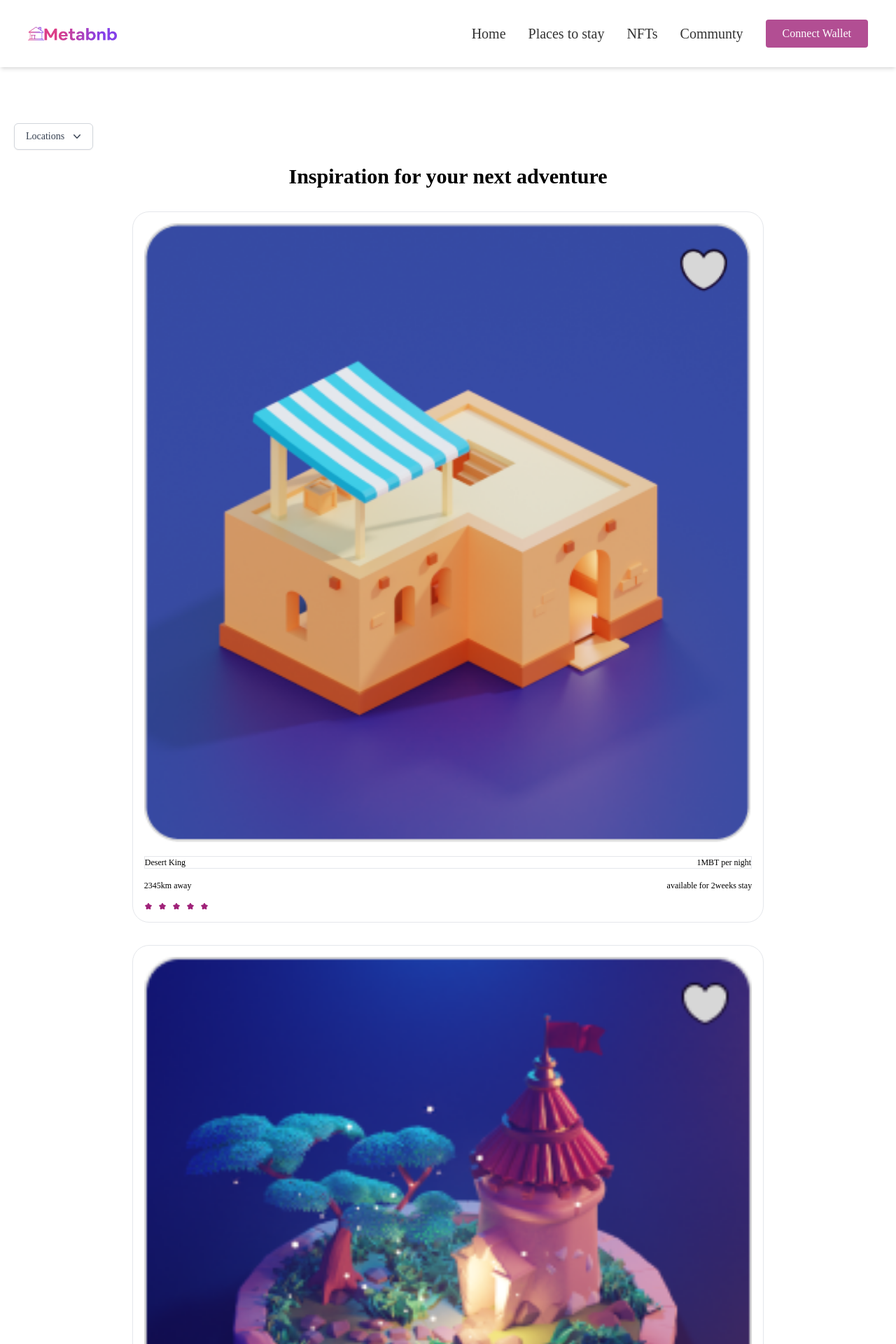
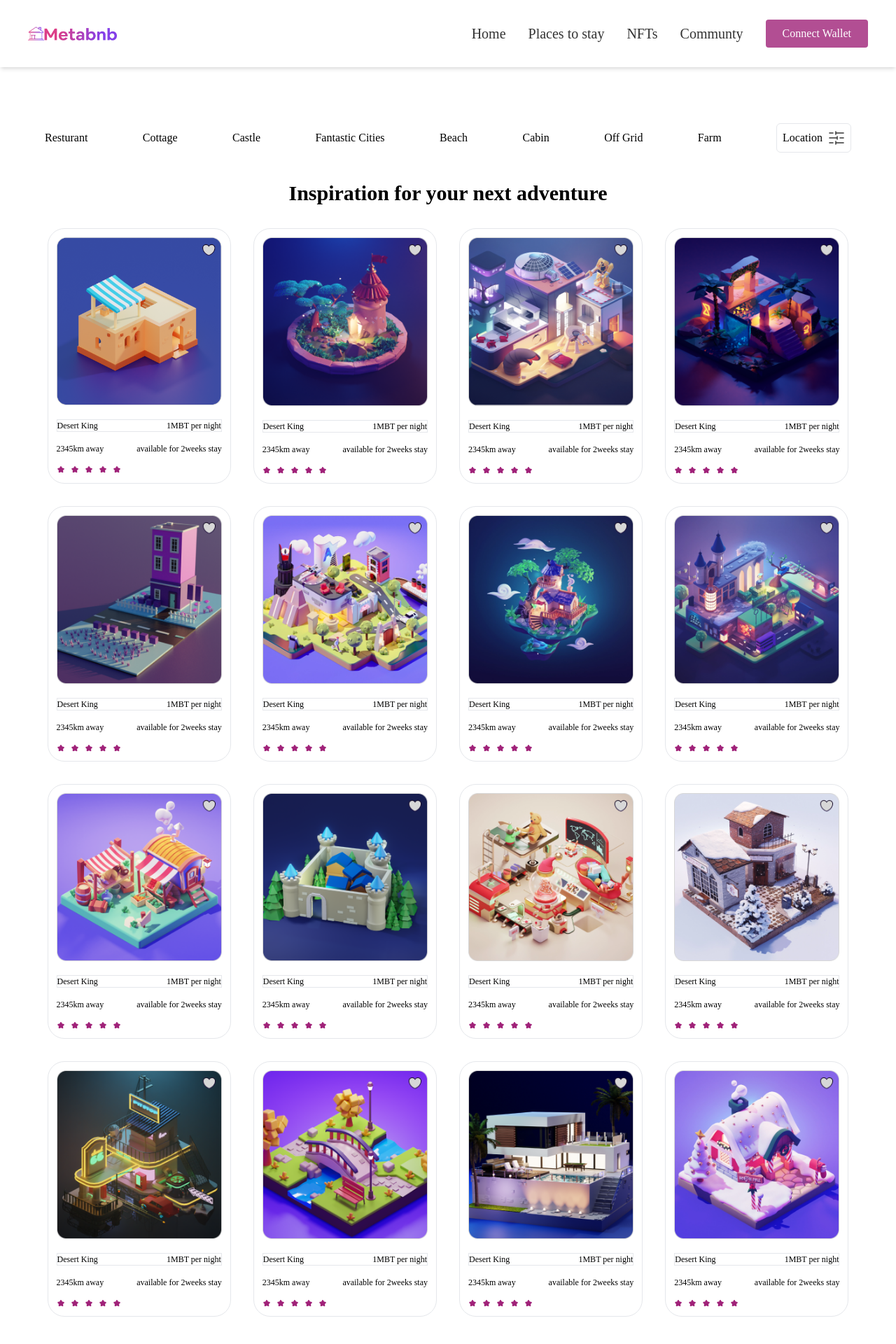
Before and after one commit to Izcomayana/metabnb, a React (Vite) app: page /places in a window 1280 px wide. Shown: the top 1920 px of the page at 70% size. Built offline with nearby package versions, Linux system fonts and the light colour scheme; a web font is replaced by a local one.

Commit message:
places to stay responsive

```diff
--- a/src/components/FullLocations.jsx
+++ b/src/components/FullLocations.jsx
@@ -21,8 +21,8 @@ import loc16 from "../images/loc-16.png"
 
 export default function Locations() {
   return (
-    <div className='flex flex-wrap gap-8 justify-center p-3 text-xs'>
-      <div className="border p-4 rounded-3xl w-4/5">
+    <div className='flex flex-wrap gap-8 justify-center p-3 text-sm sm:text-xs'>
+      <div className="border p-3 rounded-3xl w-4/5 sm:w-[22%]">
         <img src={loc1} alt="" className='pb-5 w-full' />
         <div className="flex justify-between mb-4 border">
           <div>Desert King</div>
@@ -34,7 +34,7 @@ export default function Locations() {
         </div>
         <img src={rating} alt="" />
       </div>
-      <div className="location border p-4 rounded-3xl w-4/5">
+      <div className="location border p-3 rounded-3xl w-4/5 sm:w-[22%]">
         <img src={loc2} alt="" className='pb-5 w-full' />
         <div className="nameNprice flex justify-between mb-4 border">
           <div>Desert King</div>
@@ -46,7 +46,7 @@ export default function Locations() {
         </div>
         <img src={rating} alt="" />
       </div>
-      <div className="location border p-4 rounded-3xl w-4/5">
+      <div className="location border p-3 rounded-3xl w-4/5 sm:w-[22%]">
         <img src={loc3} alt="" className='pb-5 w-full' />
         <div className="nameNprice flex justify-between mb-4 border">
           <div>Desert King</div>
@@ -58,7 +58,7 @@ export default function Locations() {
         </div>
         <img src={rating} alt="" />
       </div>
-      <div className="location border p-4 rounded-3xl w-4/5">
+      <div className="location border p-3 rounded-3xl w-4/5 sm:w-[22%]">
         <img src={loc4} alt="" className='pb-5 w-full' />
         <div className="nameNprice flex justify-between mb-4 border">
           <div>Desert King</div>
@@ -70,7 +70,7 @@ export default function Locations() {
         </div>
         <img src={rating} alt="" />
       </div>
-      <div className="location border p-4 rounded-3xl w-4/5">
+      <div className="location border p-3 rounded-3xl w-4/5 sm:w-[22%]">
         <img src={loc5} alt="" className='pb-5 w-full' />
         <div className="nameNprice flex justify-between mb-4 border">
           <div>Desert King</div>
@@ -82,7 +82,7 @@ export default function Locations() {
         </div>
         <img src={rating} alt="" />
       </div>
-      <div className="location border p-4 rounded-3xl w-4/5">
+      <div className="location border p-3 rounded-3xl w-4/5 sm:w-[22%]">
         <img src={loc6} alt="" className='pb-5 w-full' />
         <div className="nameNprice flex justify-between mb-4 border">
           <div>Desert King</div>
@@ -94,7 +94,7 @@ export default function Locations() {
         </div>
         <img src={rating} alt="" />
       </div>
-      <div className="location border p-4 rounded-3xl w-4/5">
+      <div className="location border p-3 rounded-3xl w-4/5 sm:w-[22%]">
         <img src={loc7} alt="" className='pb-5 w-full' />
         <div className="nameNprice flex justify-between mb-4 border">
           <div>Desert King</div>
@@ -106,7 +106,7 @@ export default function Locations() {
         </div>
         <img src={rating} alt="" />
       </div>
-      <div className="location border p-4 rounded-3xl w-4/5">
+      <div className="location border p-3 rounded-3xl w-4/5 sm:w-[22%]">
         <img src={loc8} alt="" className='pb-5 w-full' />
         <div className="nameNprice flex justify-between mb-4 border">
           <div>Desert King</div>
@@ -118,7 +118,7 @@ export default function Locations() {
         </div>
         <img src={rating} alt="" />
       </div>
-      <div className="location border p-4 rounded-3xl w-4/5">
+      <div className="location border p-3 rounded-3xl w-4/5 sm:w-[22%]">
         <img src={loc9} alt="" className='pb-5 w-full' />
         <div className="nameNprice flex justify-between mb-4 border">
           <div>Desert King</div>
@@ -130,7 +130,7 @@ export default function Locations() {
         </div>
         <img src={rating} alt="" />
       </div>
-      <div className="location border p-4 rounded-3xl w-4/5">
+      <div className="location border p-3 rounded-3xl w-4/5 sm:w-[22%]">
         <img src={loc10} alt="" className='pb-5 w-full' />
         <div className="nameNprice flex justify-between mb-4 border">
           <div>Desert King</div>
@@ -142,7 +142,7 @@ export default function Locations() {
         </div>
         <img src={rating} alt="" />
       </div>
-      <div className="location border p-4 rounded-3xl w-4/5">
+      <div className="location border p-3 rounded-3xl w-4/5 sm:w-[22%]">
         <img src={loc11} alt="" className='pb-5 w-full' />
         <div className="nameNprice flex justify-between mb-4 border">
           <div>Desert King</div>
@@ -154,7 +154,7 @@ export default function Locations() {
         </div>
         <img src={rating} alt="" />
       </div>
-      <div className="location border p-4 rounded-3xl w-4/5">
+      <div className="location border p-3 rounded-3xl w-4/5 sm:w-[22%]">
         <img src={loc12} alt="" className='pb-5 w-full' />
         <div className="nameNprice flex justify-between mb-4 border">
           <div>Desert King</div>
@@ -166,7 +166,7 @@ export default function Locations() {
         </div>
         <img src={rating} alt="" />
       </div>
-      <div className="location border p-4 rounded-3xl w-4/5">
+      <div className="location border p-3 rounded-3xl w-4/5 sm:w-[22%]">
         <img src={loc13} alt="" className='pb-5 w-full' />
         <div className="nameNprice flex justify-between mb-4 border">
           <div>Desert King</div>
@@ -178,7 +178,7 @@ export default function Locations() {
         </div>
         <img src={rating} alt="" />
       </div>
-      <div className="location border p-4 rounded-3xl w-4/5">
+      <div className="location border p-3 rounded-3xl w-4/5 sm:w-[22%]">
         <img src={loc14} alt="" className='pb-5 w-full' />
         <div className="nameNprice flex justify-between mb-4 border">
           <div>Desert King</div>
@@ -190,7 +190,7 @@ export default function Locations() {
         </div>
         <img src={rating} alt="" />
       </div>
-      <div className="location border p-4 rounded-3xl w-4/5">
+      <div className="location border p-3 rounded-3xl w-4/5 sm:w-[22%]">
         <img src={loc15} alt="" className='pb-5 w-full' />
         <div className="nameNprice flex justify-between mb-4 border">
           <div>Desert King</div>
@@ -202,7 +202,7 @@ export default function Locations() {
         </div>
         <img src={rating} alt="" />
       </div>
-      <div className="location border p-4 rounded-3xl w-4/5">
+      <div className="location border p-3 rounded-3xl w-4/5 sm:w-[22%]">
         <img src={loc16} alt="" className='pb-5 w-full' />
         <div className="nameNprice flex justify-between mb-4 border">
           <div>Desert King</div>
--- a/src/components/Locations.jsx
+++ b/src/components/Locations.jsx
@@ -13,14 +13,14 @@ import loc8 from "../images/loc-8.png"
 
 export default function Locations() {
   return (
-    <div className='flex flex-wrap gap-6 justify-center p-3 text-xs'>
+    <div className='flex flex-wrap gap-6 justify-center p-3 text-sm sm:text-xs'>
       <div className="border p-4 rounded-3xl w-4/5 sm:w-[22%]">
         <img src={loc1} alt="" className='pb-5 w-full' />
         <div className="flex justify-between mb-4 border">
           <div>Desert King</div>
           <div>1MBT per night</div>
         </div>
-        <div className="distanceNavailable flex justify-between mb-4">
+        <div className="flex justify-between mb-4">
           <div>2345km away</div>
           <div>available for 2weeks stay</div>
         </div>
@@ -32,7 +32,7 @@ export default function Locations() {
           <div>Desert King</div>
           <div>1MBT per night</div>
         </div>
-        <div className="distanceNavailable flex justify-between mb-4">
+        <div className="flex justify-between mb-4">
           <div>2345km away</div>
           <div>available for 2weeks stay</div>
         </div>
@@ -44,7 +44,7 @@ export default function Locations() {
           <div>Desert King</div>
           <div>1MBT per night</div>
         </div>
-        <div className="distanceNavailable flex justify-between mb-4">
+        <div className="flex justify-between mb-4">
           <div>2345km away</div>
           <div>available for 2weeks stay</div>
         </div>
@@ -56,7 +56,7 @@ export default function Locations() {
           <div>Desert King</div>
           <div>1MBT per night</div>
         </div>
-        <div className="distanceNavailable flex justify-between mb-4">
+        <div className="flex justify-between mb-4">
           <div>2345km away</div>
           <div>available for 2weeks stay</div>
         </div>
@@ -68,7 +68,7 @@ export default function Locations() {
           <div>Desert King</div>
           <div>1MBT per night</div>
         </div>
-        <div className="distanceNavailable flex justify-between mb-4">
+        <div className="flex justify-between mb-4">
           <div>2345km away</div>
           <div>available for 2weeks stay</div>
         </div>
@@ -80,7 +80,7 @@ export default function Locations() {
           <div>Desert King</div>
           <div>1MBT per night</div>
         </div>
-        <div className="distanceNavailable flex justify-between mb-4">
+        <div className="flex justify-between mb-4">
           <div>2345km away</div>
           <div>available for 2weeks stay</div>
         </div>
@@ -92,7 +92,7 @@ export default function Locations() {
           <div>Desert King</div>
           <div>1MBT per night</div>
         </div>
-        <div className="distanceNavailable flex justify-between mb-4">
+        <div className="flex justify-between mb-4">
           <div>2345km away</div>
           <div>available for 2weeks stay</div>
         </div>
@@ -104,7 +104,7 @@ export default function Locations() {
           <div>Desert King</div>
           <div>1MBT per night</div>
         </div>
-        <div className="distanceNavailable flex justify-between mb-4">
+        <div className="flex justify-between mb-4">
           <div>2345km away</div>
           <div>available for 2weeks stay</div>
         </div>
--- a/src/pages/Home.jsx
+++ b/src/pages/Home.jsx
@@ -56,7 +56,7 @@ function App() {
       </div>
 
       <div className="my-10 m-auto w-[90%]">
-        <h2 className="font-bold mb-5 text-3xl sm:text-4xl text-center">Inspiration for your next adventure</h2>
+        <h2 className="font-bold mb-10 text-3xl sm:text-4xl text-center">Inspiration for your next adventure</h2>
         <Locations />
       </div>
 
--- a/src/pages/Places.jsx
+++ b/src/pages/Places.jsx
@@ -13,7 +13,7 @@ function App() {
   return (
     <div className="App">
       <Header />
-      {/* <div className="categories flex justify-between w-">
+      <div className="categories sm:flex justify-between w-[90%] mx-auto text-base items-center hidden mb-10">
         <p>Resturant</p>
         <p>Cottage</p>
         <p>Castle</p>
@@ -22,17 +22,17 @@ function App() {
         <p>Cabin</p>
         <p>Off Grid</p>
         <p>Farm</p>
-        <button>
+        <button className='flex border rounded-md p-2'>
           Location
-          <img src={sort} alt="" />
+          <img src={sort} alt="" className='ml-2' />
         </button>
-      </div> */}
+      </div>
 
-      <div className='mb-5 ml-5'>
+      <div className='mb-5 ml-5 sm:hidden'>
         <Dropdown />
       </div>
 
-      <div className="m-auto w-[90%] mb-10">
+      <div className="m-auto w-[95%] mb-10">
         <h2 className="font-bold mb-5 text-3xl text-center">Inspiration for your next adventure</h2>
         <FullLocations />
       </div>
```
Also changed, not shown: src/components/Modal.jsx (+0 -1 lines).
